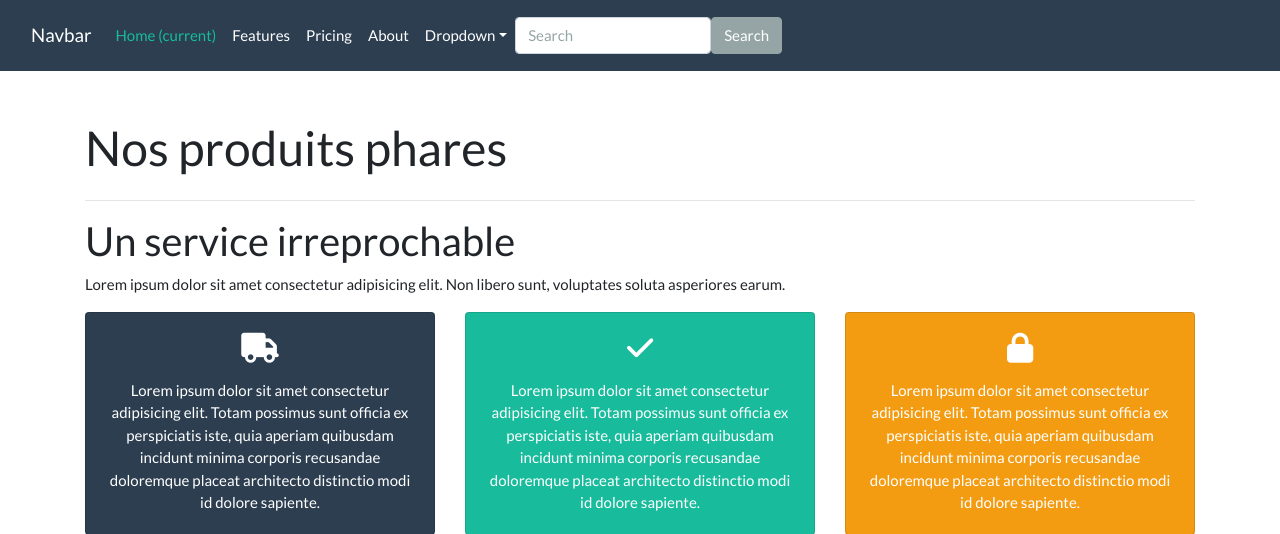
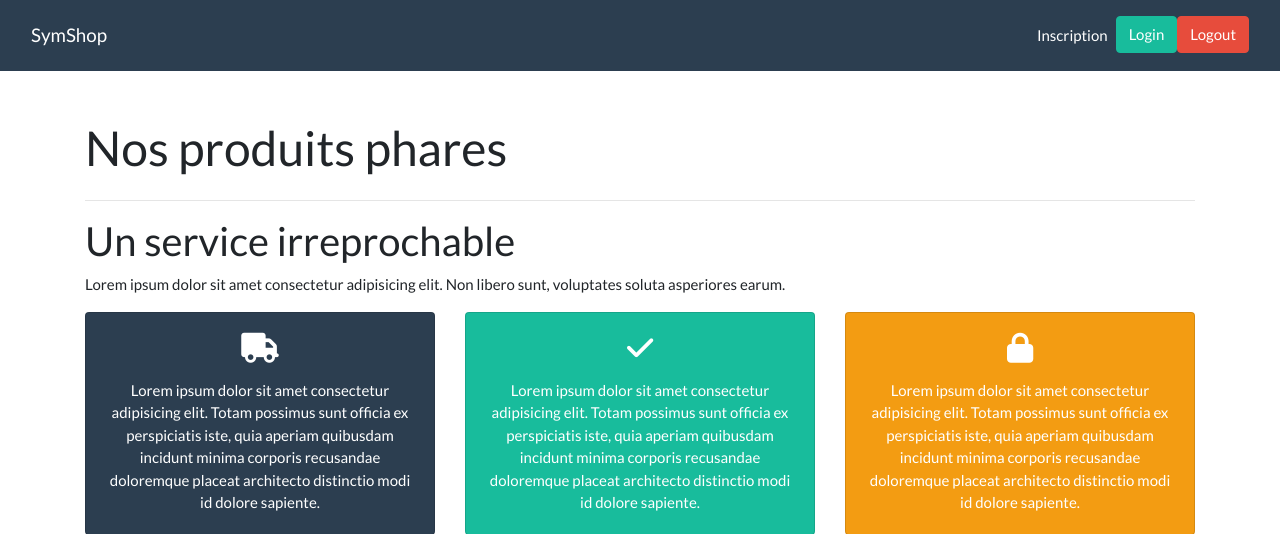
Before and after one commit to khem91/new_project, a Symfony app: template templates/home.html.twig in a window 1280 px wide. Shown: the top 534 px of the page. Run offline with Twig, Linux system fonts and the light colour scheme; the template is opened without the code that fills it, so the values that code supplies are empty; some libraries are stand-ins or nearby versions.

Commit message:
Travail sur la barre de navigation

```diff
--- a/src/Entity/Category.php
+++ b/src/Entity/Category.php
@@ -2,7 +2,7 @@
 
 namespace App\Entity;
 
-use App\Repository\CategoryRepository;
+use Symfony\Component\Validator\Constraints as Assert;
 use Doctrine\Common\Collections\ArrayCollection;
 use Doctrine\Common\Collections\Collection;
 use Doctrine\ORM\Mapping as ORM;
@@ -21,6 +21,8 @@ class Category
 
     /**
      * @ORM\Column(type="string", length=255)
+     * @Assert\NotBlank(message="Le nom de la catégorie est obligatoire")
+     * @Assert\Length(min=3,minMessage="Le nom de la catégorie doit faire au moins 3 caractères")
      */
     private $name;
 
--- a/src/Form/CategoryType.php
+++ b/src/Form/CategoryType.php
@@ -8,6 +8,7 @@ use Symfony\Component\Form\FormBuilderInterface;
 use Symfony\Component\OptionsResolver\OptionsResolver;
 use Symfony\Component\Form\Extension\Core\Type\TextType;
 
+
 class CategoryType extends AbstractType
 {
     public function buildForm(FormBuilderInterface $builder, array $options): void
@@ -16,7 +17,8 @@ class CategoryType extends AbstractType
         ->add('name', TextType::class, [
             'label' => 'Nom de la catégorie',
             'attr' => [
-                'placeholder' => 'Tapez le nom de la catégorie']
+                'placeholder' => 'Tapez le nom de la catégorie'],
+                'required' => false,
         ]);
     }
 
--- /dev/null
+++ b/templates/category/_menu.html.twig
@@ -0,0 +1,5 @@
+{% for c in categories %}
+<li class="nav-item">
+    <a class="nav-link" href="#">{{ c.name }}</a>
+</li>
+{% endfor %}
--- a/templates/shared/_navbar.html.twig
+++ b/templates/shared/_navbar.html.twig
@@ -1,41 +1,23 @@
 <nav class="navbar navbar-expand-lg navbar-dark bg-primary">
     <div class="container-fluid">
-            <a class="navbar-brand" href="#">Navbar</a>
+        <a class="navbar-brand" href="/">SymShop</a>
         <button class="navbar-toggler" type="button" data-bs-toggle="collapse" data-bs-target="#navbarColor01" aria-controls="navbarColor01" aria-expanded="false" aria-label="Toggle navigation">
         <span class="navbar-toggler-icon"></span>
         </button>
 
     <div class="collapse navbar-collapse" id="navbarColor01">
-            <ul class="navbar-nav me-auto">
+        <ul class="navbar-nav mr-auto">
+            {% for c in categoryRepository.findAll() %}
             <li class="nav-item">
-                    <a class="nav-link active" href="#">Home
-                        <span class="visually-hidden">(current)</span>
-                    </a>
+                <a class="nav-link" href="#">{{ c.name }}</a>
             </li>
-                <li class="nav-item">
-                    <a class="nav-link" href="#">Features</a>
-                </li>
-                <li class="nav-item">
-                    <a class="nav-link" href="#">Pricing</a>
-                </li>
-                <li class="nav-item">
-                    <a class="nav-link" href="#">About</a>
-                </li>
-                <li class="nav-item dropdown">
-                    <a class="nav-link dropdown-toggle" data-bs-toggle="dropdown" href="#" role="button" aria-haspopup="true" aria-expanded="false">Dropdown</a>
-                <div class="dropdown-menu">
-                    <a class="dropdown-item" href="#">Action</a>
-                    <a class="dropdown-item" href="#">Another action</a>
-                    <a class="dropdown-item" href="#">Something else here</a>
-                <div class="dropdown-divider"></div>
-                    <a class="dropdown-item" href="#">Separated link</a>
+            {% endfor %}
+        </ul>
+        <ul class="navbar-nav">
+            <li class="nav-item"><a href="#" class="nav-link">Inscription</a></li>
+            <li class="nav-item"><a href="#" class="btn btn-success">Login</a></li>
+            <li class="nav-item"><a href="#" class="btn btn-danger">Logout</a></li>
+        </ul>
     </div>
-                </li>
-            </ul>
-            <form class="d-flex">
-            <input class="form-control me-sm-2" type="text" placeholder="Search">
-            <button class="btn btn-secondary my-2 my-sm-0" type="submit">Search</button>
-            </form>
-            </div>
-            </div>
+
 </nav>
```
Also changed, not shown: src/Controller/CategoryController.php (+18 -2 lines), src/Controller/ProductController.php (line endings or trailing spaces), src/Entity/Product.php (line endings or trailing spaces), 1 other file. Lines whose indentation alone changed are shown as unchanged.
